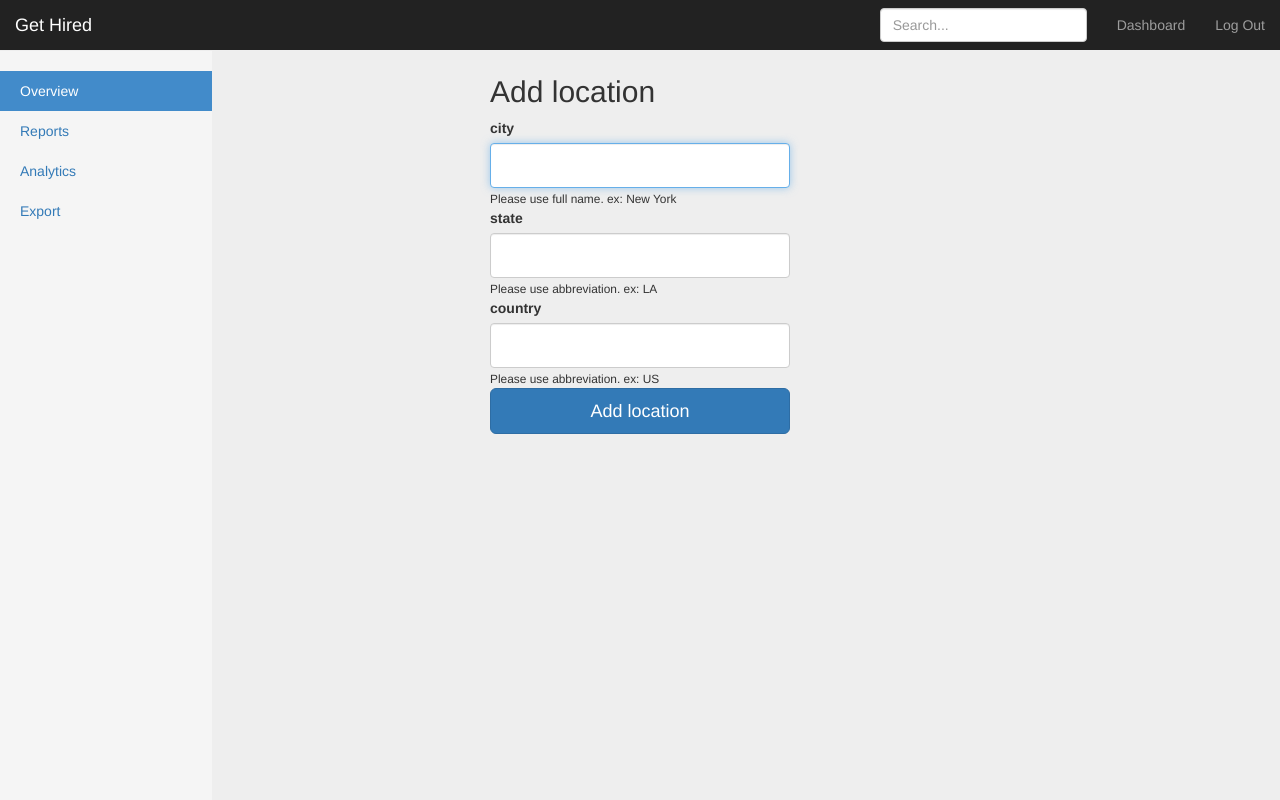
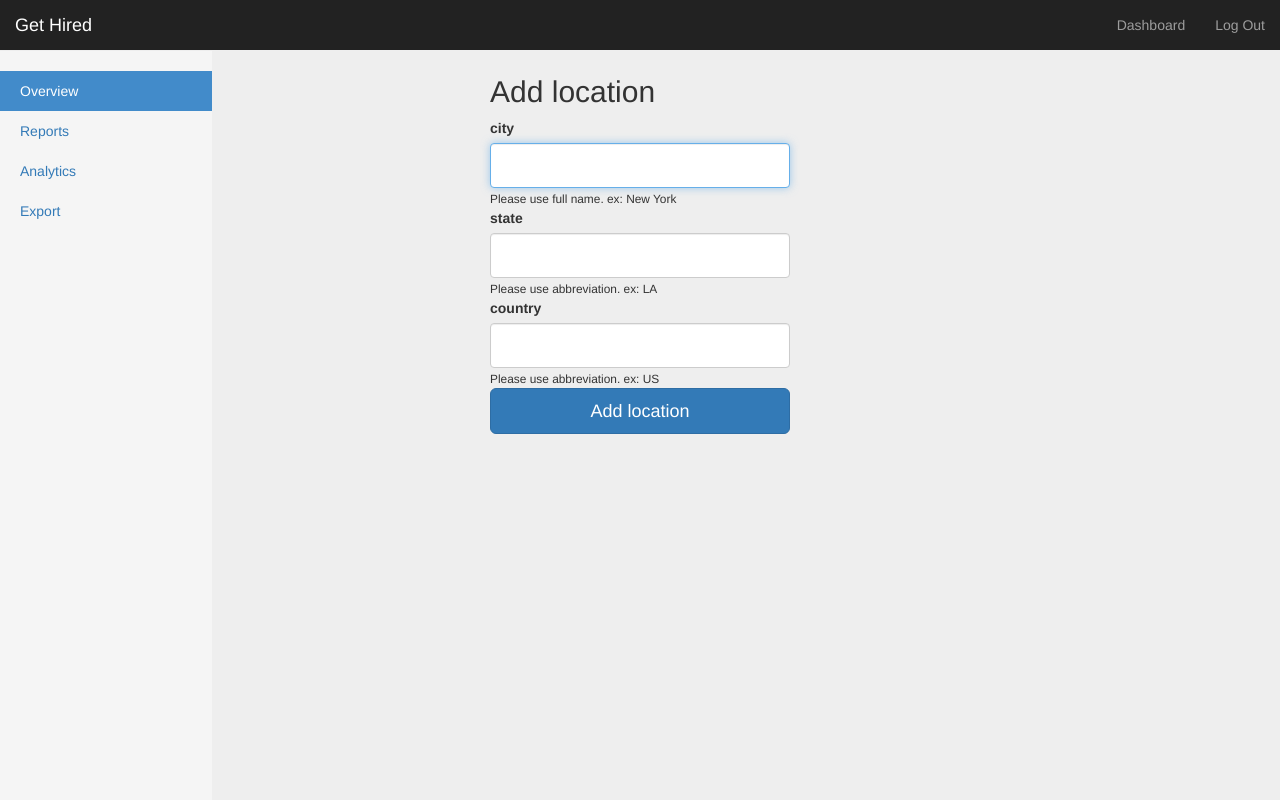
Before and after one commit to tingyuli96/project1-jobweb, a Flask app: page /addlocation_com/1/1 in a window 1280 px wide. Run offline with Flask 2, Linux system fonts and the light colour scheme; parts of the project's set-up code (start-up, migrations or seed data) failed here and were passed over; some libraries are stand-ins or nearby versions.

Commit message:
navsearchdelete

```diff
--- a/templates/addjob_major.html
+++ b/templates/addjob_major.html
@@ -33,9 +33,7 @@ Add Major
             <li><a href="/findcandidate">Find Candidate</a></li>
             <li><a href="{{ url_for('logout')}}">Log Out</a></li>
           </ul>
-          <form class="navbar-form navbar-right">
-            <input type="text" class="form-control" placeholder="Search...">
-          </form>
+
         </div>
       </div>
     </nav>
--- a/templates/addjob_skill.html
+++ b/templates/addjob_skill.html
@@ -33,9 +33,7 @@ Add skills
             <li><a href="/findcandidate">Find Candidate</a></li>
             <li><a href="{{ url_for('logout')}}">Log Out</a></li>
           </ul>
-          <form class="navbar-form navbar-right">
-            <input type="text" class="form-control" placeholder="Search...">
-          </form>
+
         </div>
       </div>
     </nav>
--- a/templates/addlocation.html
+++ b/templates/addlocation.html
@@ -27,9 +27,7 @@ Add Location
             <li><a href="/dashboard_com/{{uid}}">Dashboard</a></li>
             <li><a href="{{ url_for('logout')}}">Log Out</a></li>
           </ul>
-          <form class="navbar-form navbar-right">
-            <input type="text" class="form-control" placeholder="Search...">
-          </form>
+
         </div>
       </div>
     </nav>
--- a/templates/dashboard_com.html
+++ b/templates/dashboard_com.html
@@ -28,9 +28,7 @@ Dashboard
             <li><a href="/findcandidate">Find Candidate</a></li>
             <li><a href="{{ url_for('logout')}}">Log Out</a></li>
           </ul>
-          <form class="navbar-form navbar-right">
-            <input type="text" class="form-control" placeholder="Search...">
-          </form>
+
         </div>
       </div>
     </nav>
--- a/templates/editcompany.html
+++ b/templates/editcompany.html
@@ -30,9 +30,7 @@ Company User edit profile
             <li><a href="/findcandidate">Find Candidate</a></li>
             <li><a href="{{ url_for('logout')}}">Log Out</a></li>
           </ul>
-          <form class="navbar-form navbar-right">
-            <input type="text" class="form-control" placeholder="Search...">
-          </form>
+
         </div>
       </div>
     </nav>
--- a/templates/editjob.html
+++ b/templates/editjob.html
@@ -29,9 +29,7 @@ Dashboard
             <li><a href="/findcandidate">Find Candidate</a></li>
             <li><a href="{{ url_for('logout')}}">Log Out</a></li>
           </ul>
-          <form class="navbar-form navbar-right">
-            <input type="text" class="form-control" placeholder="Search...">
-          </form>
+
         </div>
       </div>
     </nav>
--- a/templates/editjob_major.html
+++ b/templates/editjob_major.html
@@ -33,9 +33,7 @@ Edit Major
             <li><a href="/findcandidate">Find Candidate</a></li>
             <li><a href="{{ url_for('logout')}}">Log Out</a></li>
           </ul>
-          <form class="navbar-form navbar-right">
-            <input type="text" class="form-control" placeholder="Search...">
-          </form>
+
         </div>
       </div>
     </nav>
--- a/templates/editjob_overview.html
+++ b/templates/editjob_overview.html
@@ -33,9 +33,7 @@ Edit Job Overview
             <li><a href="/findcandidate">Find Candidate</a></li>
             <li><a href="{{ url_for('logout')}}">Log Out</a></li>
           </ul>
-          <form class="navbar-form navbar-right">
-            <input type="text" class="form-control" placeholder="Search...">
-          </form>
+
         </div>
       </div>
     </nav>
--- a/templates/editjob_skill.html
+++ b/templates/editjob_skill.html
@@ -33,9 +33,7 @@ Edit skill
             <li><a href="/findcandidate">Find Candidate</a></li>
             <li><a href="{{ url_for('logout')}}">Log Out</a></li>
           </ul>
-          <form class="navbar-form navbar-right">
-            <input type="text" class="form-control" placeholder="Search...">
-          </form>
+
         </div>
       </div>
     </nav>
--- a/templates/job.html
+++ b/templates/job.html
@@ -28,9 +28,7 @@ Dashboard
             <li><a href="#">Profile</a></li>
             <li><a href="{{ url_for('logout')}}">Log Out</a></li>
           </ul>
-          <form class="navbar-form navbar-right">
-            <input type="text" class="form-control" placeholder="Search...">
-          </form>
+
         </div>
       </div>
     </nav>
--- a/templates/job_overview.html
+++ b/templates/job_overview.html
@@ -26,9 +26,7 @@ Dashboard
             <li><a href="/dashboard_can">Dashboard</a></li>
             <li><a href="{{ url_for('logout')}}">Log Out</a></li>
           </ul>
-          <form class="navbar-form navbar-right">
-            <input type="text" class="form-control" placeholder="Search...">
-          </form>
+
         </div>
       </div>
     </nav>
--- a/templates/profile_can.html
+++ b/templates/profile_can.html
@@ -27,9 +27,7 @@ Dashboard
             <li><a href="/findcandidate">Find Candidate</a></li>
             <li><a href="{{ url_for('logout')}}">Log Out</a></li>
           </ul>
-          <form class="navbar-form navbar-right">
-            <input type="text" class="form-control" placeholder="Search...">
-          </form>
+
         </div>
       </div>
     </nav>
--- a/templates/showappliedcan.html
+++ b/templates/showappliedcan.html
@@ -27,9 +27,7 @@ Dashboard
             <li><a href="/findcandidate">Find Candidate</a></li>
             <li><a href="{{ url_for('logout')}}">Log Out</a></li>
           </ul>
-          <form class="navbar-form navbar-right">
-            <input type="text" class="form-control" placeholder="Search...">
-          </form>
+
         </div>
       </div>
     </nav>
--- a/templates/updateInfo_com.html
+++ b/templates/updateInfo_com.html
@@ -30,9 +30,7 @@ Company User edit profile
             <li><a href="/findcandidate">Find Candidate</a></li>
             <li><a href="{{ url_for('logout')}}">Log Out</a></li>
           </ul>
-          <form class="navbar-form navbar-right">
-            <input type="text" class="form-control" placeholder="Search...">
-          </form>
+
         </div>
       </div>
     </nav>
```
Also changed, not shown: test/templates/dashboard.html (+1 -3 lines).
